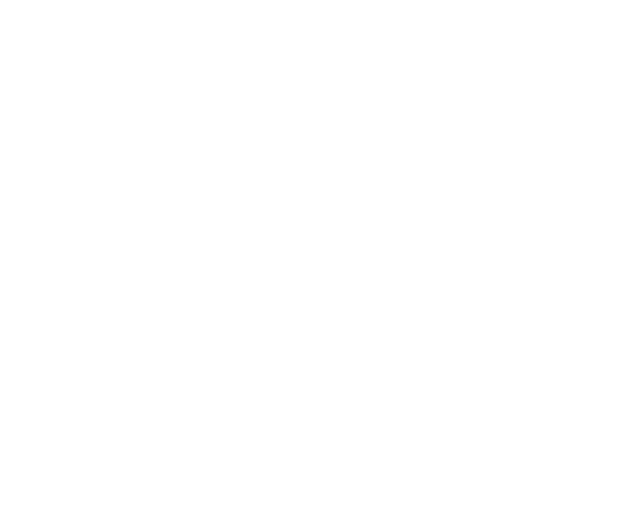
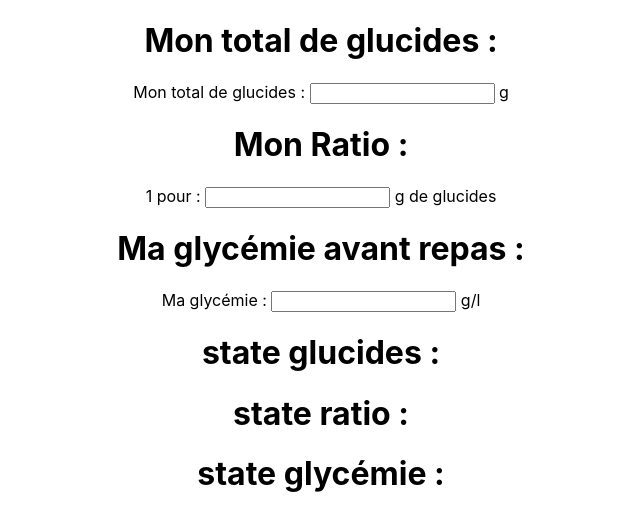
Before and after one commit to WildCodeSchool/Paris-0919-P2-Diabete, a React (Create React App) app in the folder ohmyg/: page / in a window 1280 px wide. Shown: the top 530 px of the page, without its empty margins (319-959 px from the left). Built offline with nearby package versions, Linux system fonts and the light colour scheme.

Commit message:
entrance of carbohydrates, ratio and glycemia values

```diff
--- a/ohmyg/src/App.js
+++ b/ohmyg/src/App.js
@@ -1,10 +1,11 @@
 import React from 'react';
 import './App.css';
+import InsulinCalculation from './components/pages/calculation/InsulinCalculation';
 
 function App() {
   return (
     <div className="App">
-
+      <InsulinCalculation />
     </div>
   );
 }
--- /dev/null
+++ b/ohmyg/src/components/pages/calculation/InsulinCalculation.js
@@ -0,0 +1,70 @@
+import React, { Component } from "react";
+
+class InsulinCalculation extends Component {
+  state = {
+    totalGlucides: "",
+    ratio: "",
+    glycemie: ""
+  };
+
+  handleChange = e => {
+    if (e.target.value.length > 5) {
+      return;
+    }
+    this.setState({
+      [e.target.name]: e.target.value
+    });
+  };
+
+
+  render() {
+    return (
+      <div>
+        <div>
+          <h1>Mon total de glucides : </h1>
+          <label htmlFor="totalGlucides">Mon total de glucides : </label>
+          <input
+            id="totalGlucides"
+            type="number"
+            name="totalGlucides"
+            onChange={this.handleChange}
+            value={this.state.totalGlucides}
+          />
+          <label> g</label>
+        </div>
+
+        <div>
+          <h1>Mon Ratio : </h1>
+          <label htmlFor="totalGlucides">1 pour : </label>
+          <input
+            id="totalGlucides"
+            type="number"
+            name="ratio"
+            onChange={this.handleChange}
+            value={this.state.ratio}
+          />
+          <label> g de glucides</label>
+        </div>
+
+        <div>
+          <h1>Ma glycémie avant repas : </h1>
+          <label htmlFor="totalGlucides">Ma glycémie : </label>
+          <input
+            id="totalGlucides"
+            type="number"
+            name="glycemie"
+            onChange={this.handleChange}
+            value={this.state.glycemie}
+          />
+          <label> g/l</label>
+        </div>
+
+        <h1>state glucides : {this.state.totalGlucides}</h1>
+        <h1> state ratio : {this.state.ratio}</h1>
+        <h1>state glycémie : {this.state.glycemie}</h1>
+      </div>
+    );
+  }
+}
+
+export default InsulinCalculation;
```
